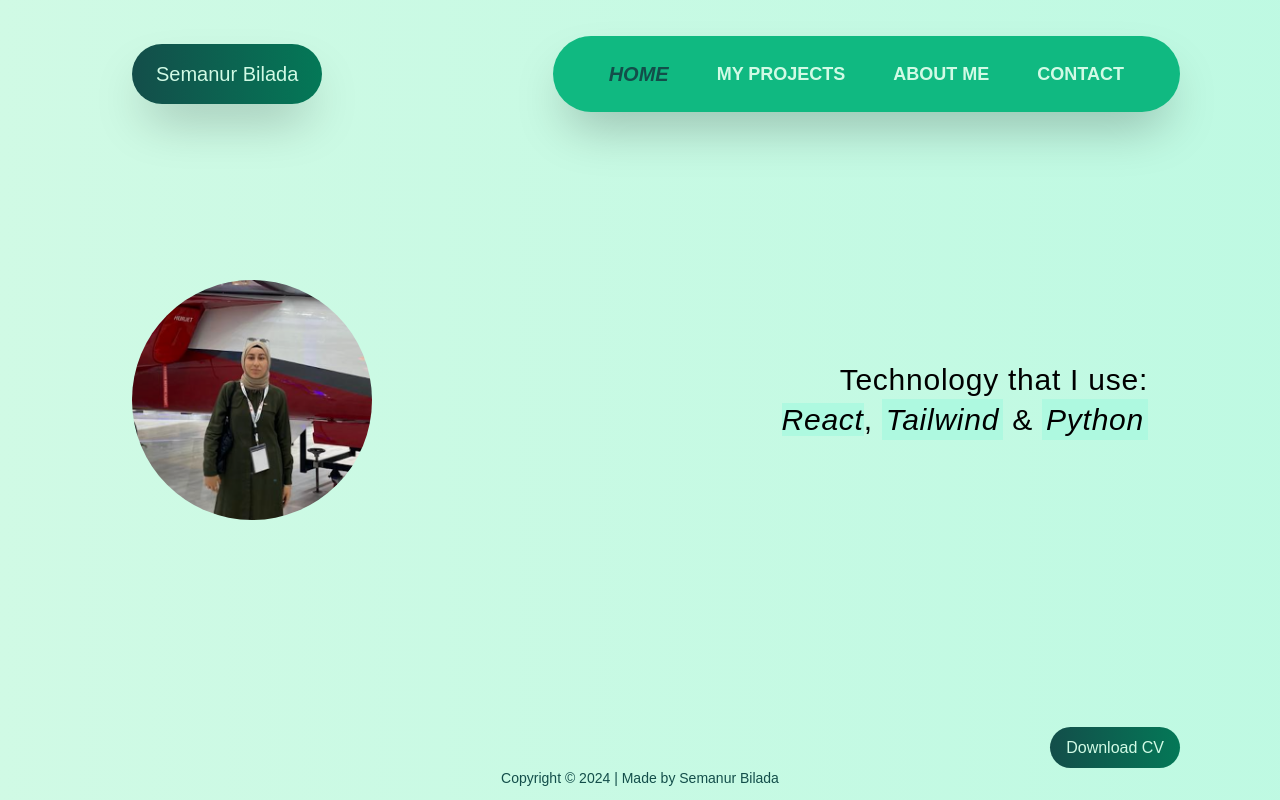
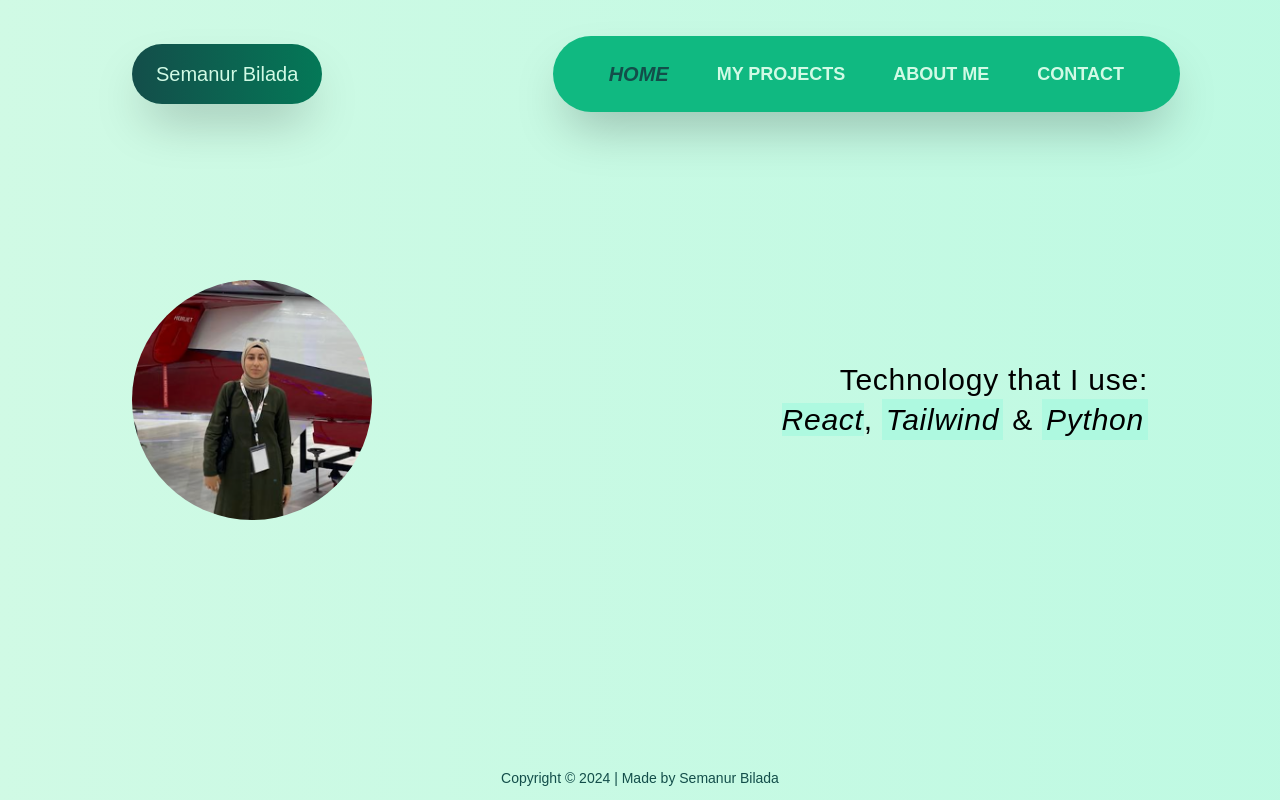
Before and after one commit to semanurbilada/portfolio-website, a React (Create React App) app: page / in a window 1280 px wide. Built offline with nearby package versions, Linux system fonts and the light colour scheme.

Commit message:
Remove unnecessary component

```diff
--- a/src/App.tsx
+++ b/src/App.tsx
@@ -27,18 +27,6 @@ function App() {
             <li>Copyright © 2024 | Made by Semanur Bilada</li>
           </ul>
         </footer>
-
-        {/* Download CV Button */}
-        {/* TODO: Responsive adjustments! */}
-        <div className="absolute bottom-10 right-0 hover:scale-110 animation shadow-2xl z-50">
-          <a
-            href="/assets/CV-Semanur-Bilada.pdf"
-            download="CV-Semanur-Bilada.pdf"
-            className="py-3 px-4 bg-gradient-to-r from-greenery-900 to-greenery-700 rounded-full text-greenery-100"
-          >
-            Download CV
-          </a>
-        </div>
       </div>
     </div>
   );
```
